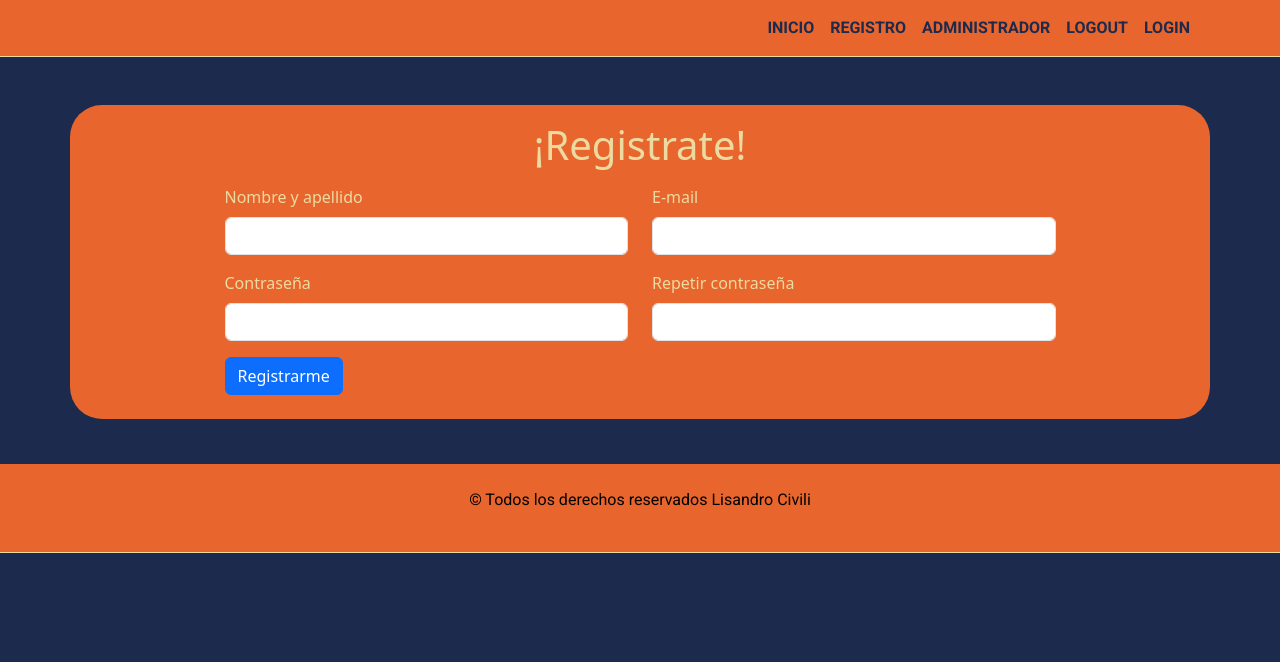
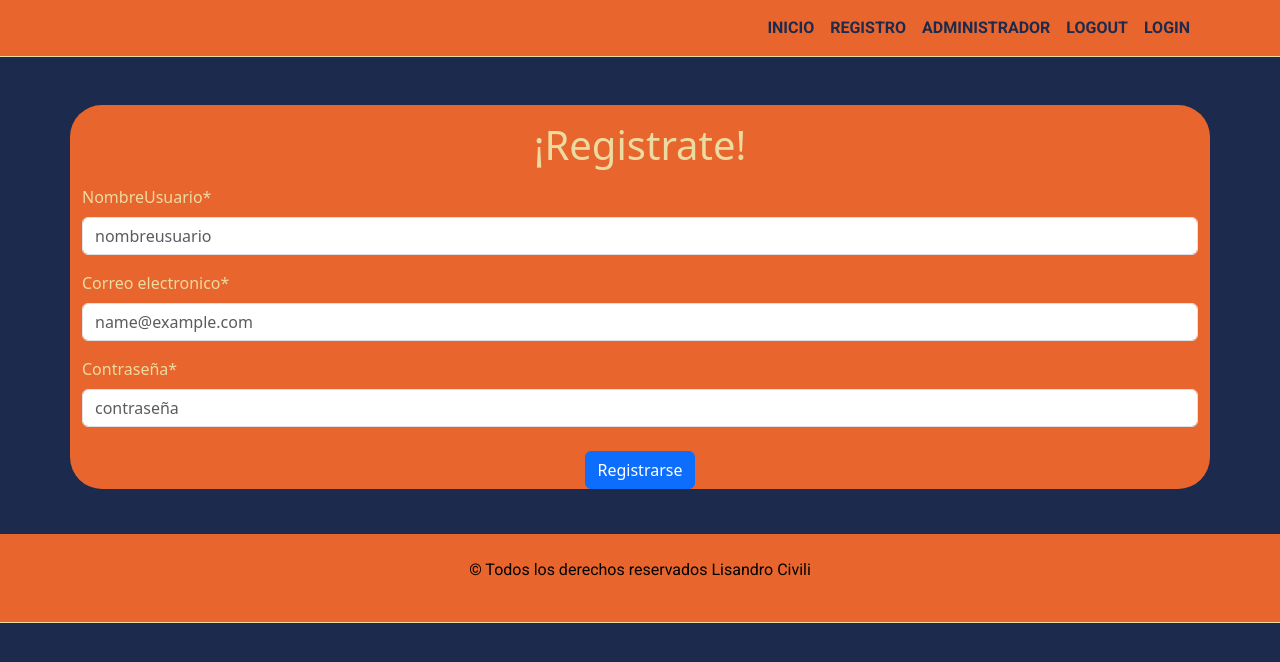
Before and after one commit to lisandroCivili/Team2-Front, a React (Vite) app: page /registro in a window 1280 px wide. Shown: the top 662 px of the page. Built offline with nearby package versions, Linux system fonts and the light colour scheme; no server answers; a web font is replaced by a local one.

Commit message:
agregué alta de usuario con register

```diff
--- a/db.json
+++ b/db.json
@@ -40,6 +40,19 @@
       "email": "juan2@rollingcode.com",
       "contraseña": "$2b$10$3z90qofjSOaJ56JIoPOuKuSH35EpVijdHlWJOMZuxH527BT1siENG",
       "rol": "Admin"
+    },
+    {
+      "id": "0c67",
+      "nombreUsuario": "Juan2mingo peron",
+      "email": "juan2@rollingcode.com",
+      "contraseña": "$2b$10$3z90qofjSOaJ56JIoPOuKuSH35EpVijdHlWJOMZuxH527BT1siENG"
+    },
+    {
+      "id": "76b2",
+      "nombreUsuario": "Geronimo puto",
+      "email": "lopezsardip@gmail.com",
+      "contraseña": "Soyputo4",
+      "rol": "Usuario"
     }
   ]
 }
--- a/src/components/pages/usuarios/Registro.jsx
+++ b/src/components/pages/usuarios/Registro.jsx
@@ -1,13 +1,22 @@
 import { useState } from 'react';
-import { Container } from "react-bootstrap";
+import { Container, Form, Button } from "react-bootstrap";
 import "../../../../styles/registro.css";
 import "bootstrap/dist/css/bootstrap.min.css";
+import { useForm } from "react-hook-form";
+import { registrar } from "../../../helpers/queries.js";
+
 
 const Registro = () => {
 
+    const {
+        register,
+        handleSubmit,
+        formState: { errors },
+        reset,
+    } = useForm();
+
     const onSubmit = (usuario) => {
-        usuario.perfil = "Usuario";
-        usuario.estado = "Activo";
+        usuario.rol = "Usuario";
         registrar(usuario).then((respuesta) => {
             const usuarioObj = {
                 perfil: "Usuario",
@@ -15,15 +24,15 @@ const Registro = () => {
             };
             if (respuesta && respuesta.mensaje === "usuario creado") {
                 sessionStorage.setItem("usuario", JSON.stringify(usuarioObj));
-                Swal.fire("Fantastico", `su usuario quedo registrado exitosamente`, "success");
-                setEstaLogueado(true);
-                reset();
-                navegacion("/");
-                registerhandleClose();
+                // Swal.fire("Fantastico", `su usuario quedo registrado exitosamente`, "success");
+                // setEstaLogueado(true);
+                // reset();
+                // navegacion("/");
+                // registerhandleClose();
             } else if (respuesta === null) {
-                Swal.fire("Error", "Este usuario o correo ya existe", "error");
+                // Swal.fire("Error", "Este usuario o correo ya existe", "error");
             } else {
-                Swal.fire("Error", "No se pudo registrar su usuario exitosamente ", "error");
+                // Swal.fire("Error", "No se pudo registrar su usuario exitosamente ", "error");
             }
         });
     };
@@ -31,7 +40,7 @@ const Registro = () => {
   return (
     <Container className='cardRegistro mx-auto p-0 row rounded-5 mt-5'>
         <h1 className='text-center my-3'>¡Registrate!</h1>
-        <form className='w-75 mx-auto' action="">
+        {/* <form className='w-75 mx-auto' action="">
             <div className='row'>
                 <div className="mb-3 col-12 col-lg-6">
                     <label htmlFor="inputName" className="form-label">Nombre y apellido</label>
@@ -51,7 +60,69 @@ const Registro = () => {
                 </div>
             </div>
             <button action='' type='submit' className='btn btn-primary mb-4'>Registrarme</button>
-        </form>
+        </form> */}
+        <Form onSubmit={handleSubmit(onSubmit)}>
+                        <Form.Group className="mb-3">
+                            <Form.Label>NombreUsuario*</Form.Label>
+                            <Form.Control
+                                type="text"
+                                placeholder="nombreusuario"
+                                maxLength={100}
+                                {...register("nombreUsuario", {
+                                    required: "El nombre de usuario es obligatorio",
+                                    minLength: {
+                                        value: 2,
+                                        message: "La cantidad minima de caracteres es de 2 digitos",
+                                    },
+                                    maxLength: {
+                                        value: 100,
+                                        message: "La cantidad maxima de caracteres es de 2 digitos",
+                                    },
+                                })}
+                            />
+                            <Form.Text className="text-danger">
+                                {errors.nombreUsuario?.message}
+                            </Form.Text>
+                        </Form.Group>
+                        <Form.Group className="mb-3">
+                            <Form.Label>Correo electronico*</Form.Label>
+                            <Form.Control
+                                type="email"
+                                placeholder="name@example.com"
+                                {...register("email", {
+                                    required: "El email es un dato obligatorio",
+                                    pattern: {
+                                        value: /^[a-z0-9!#$%&'*+/=?^_`{|}~-]+(?:\.[a-z0-9!#$%&'*+/=?^_`{|}~-]+)*@(?:[a-z0-9](?:[a-z0-9-]*[a-z0-9])?\.)+[a-z0-9](?:[a-z0-9-]*[a-z0-9])?$/,
+                                        message:
+                                            "El email debe cumplir con el formato mail@dominio.com",
+                                    },
+                                })}
+                            />
+                            <Form.Text className="text-danger">{errors.email?.message}</Form.Text>
+                        </Form.Group>
+                        <Form.Group className="mb-3">
+                            <Form.Label>Contraseña*</Form.Label>
+                            <Form.Control
+                                type="password"
+                                placeholder="contraseña"
+                                {...register("contraseña", {
+                                    required: "La contraseña es un dato obligatorio",
+                                    pattern: {
+                                        value: /^(?=\w*\d)(?=\w*[A-Z])(?=\w*[a-z])\S{8,16}$/,
+                                        message:
+                                            "Su contraseña debe tener entre 8 y 16 caracteres, al menos un dígito, al menos una minúscula y al menos una mayúscula.",
+                                    },
+                                })}
+                            />
+                            <Form.Text className="text-danger">
+                                {errors.contraseña?.message}
+                            </Form.Text>
+                        </Form.Group>
+                        <Button variant="primary" type="submit" className="mt-4 d-block m-auto">
+                            Registrarse
+                        </Button>
+                    </Form>
+
 
 
     </Container>
--- a/src/helpers/queries.js
+++ b/src/helpers/queries.js
@@ -93,7 +93,7 @@ export const registrar = async (usuario) => {
           itemUsuario.email === usuario.email
       );
       if (!usuarioExistente) {
-        const respuestaRegistro = await fetch(URLUsuario + "/register", {
+        const respuestaRegistro = await fetch(URLUsuario, {
           method: "POST",
           headers: {
             "Content-Type": "application/json",
```
